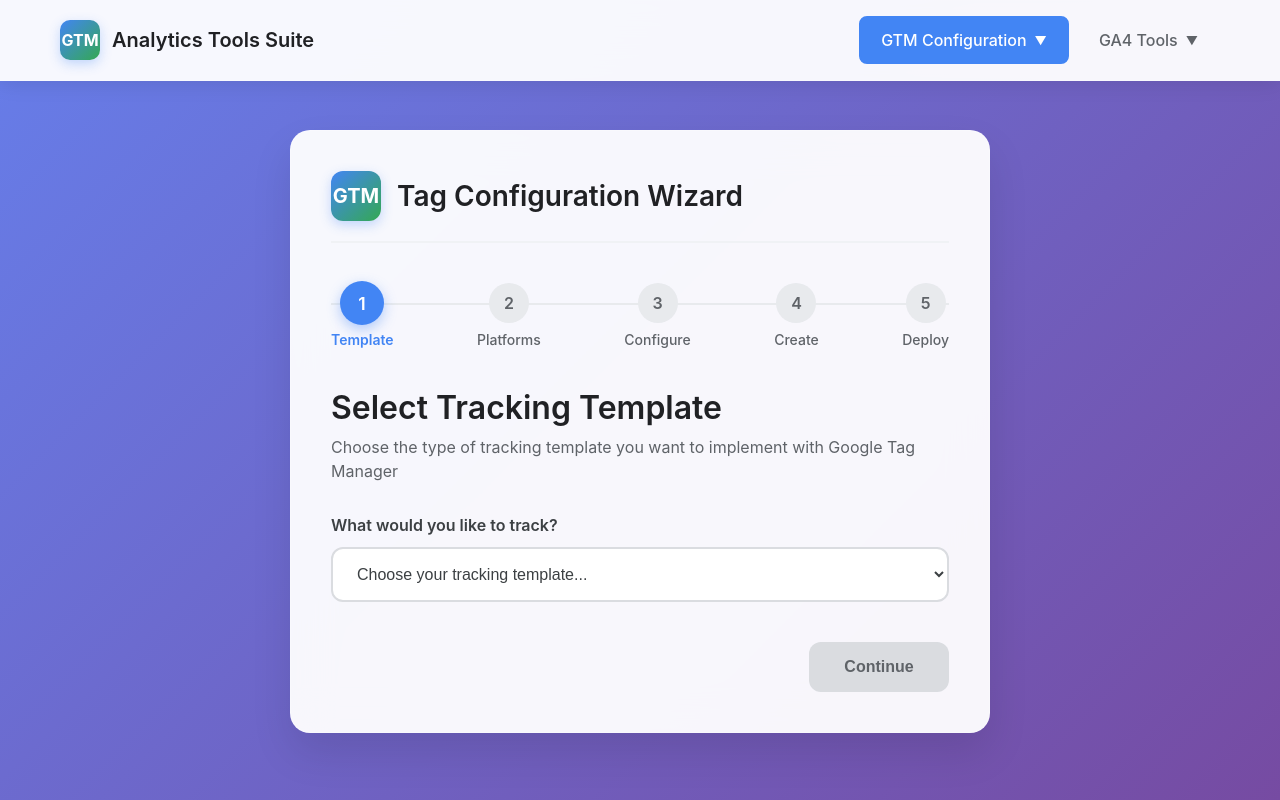
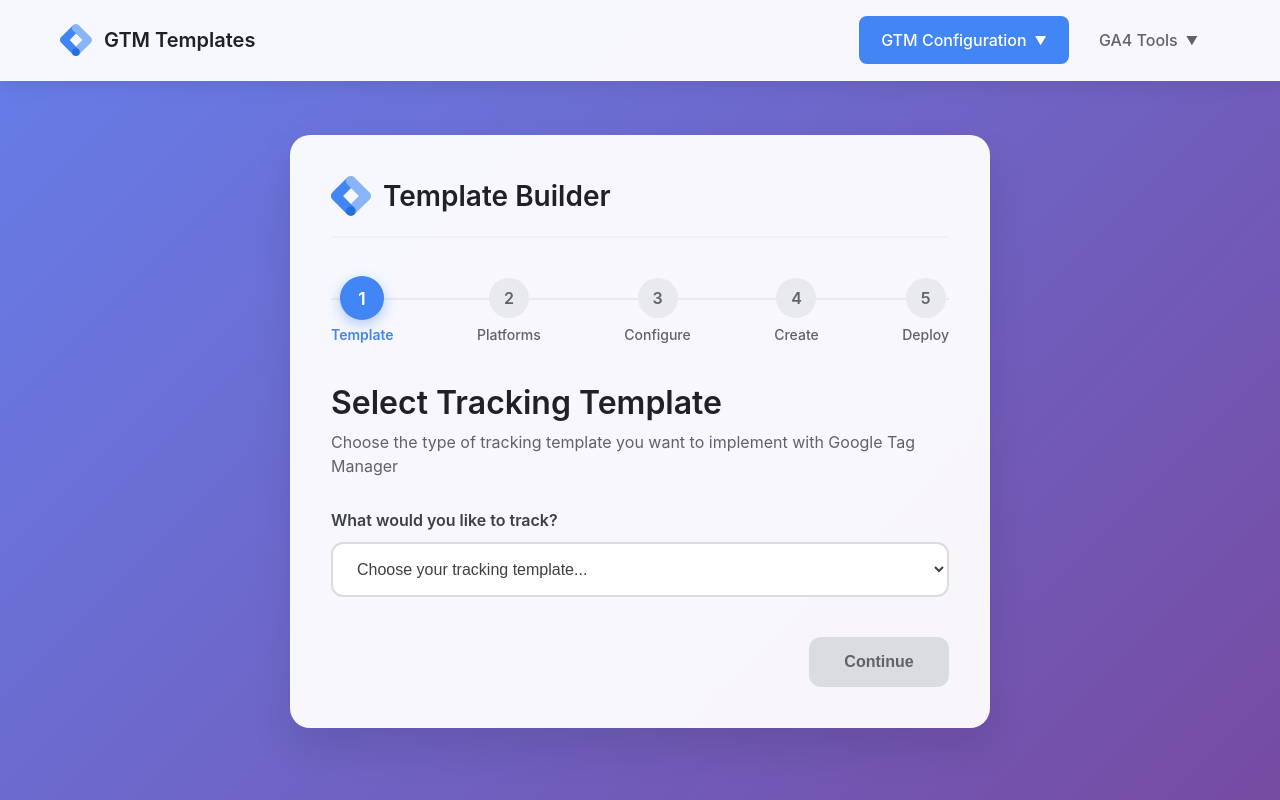
Before and after one commit to Mahmoudrda/Tool-kit, a plain HTML site: page index.html in a window 1280 px wide. Drawn offline with Linux system fonts and the light colour scheme.

Commit message:
added logos

```diff
--- a/csvScript.js
+++ b/csvScript.js
@@ -58,7 +58,7 @@ const Utils = {
         const date = new Date();
         const dateStr = date.toISOString().split('T')[0];
         const timeStr = date.toTimeString().split(' ')[0].replace(/:/g, '');
-        return `CSV Import - ${dateStr} ${timeStr}`;
+        return `Merkle | GA4 Events Configurations - ${dateStr} ${timeStr}`;
     },
 
     validateMeasurementId(id) {
--- a/csvStyle.css
+++ b/csvStyle.css
@@ -43,17 +43,16 @@ body {
 }
 
 .nav-logo-icon {
-    background: linear-gradient(135deg, #4285f4, #667eea);
-    color: white;
-    width: 40px;
-    height: 40px;
-    border-radius: 10px;
-    display: flex;
-    align-items: center;
-    justify-content: center;
-    font-weight: bold;
-    font-size: 14px;
-    box-shadow: 0 4px 15px rgba(66, 133, 244, 0.3);
+    width: 32px;
+    height: 32px;
+    /* Remove: background, color, border-radius, font properties */
+    display: block;
+}
+
+/* Optional hover effect */
+.nav-logo-icon:hover {
+    transform: scale(1.05);
+    transition: transform 0.2s ease;
 }
 
 .nav-logo-text {
--- a/index.html
+++ b/index.html
@@ -10,8 +10,8 @@
     <nav class="top-nav">
         <div class="nav-container">
             <div class="nav-logo">
-                <div class="nav-logo-icon">GTM</div>
-                <span class="nav-logo-text">Analytics Tools Suite</span>
+                <img src = "logos/google-tag-manager-svgrepo-com.svg" alt="GTM Logo" class="nav-logo-icon">
+                <span class="nav-logo-text">GTM Templates</span>
             </div>
             <div class="nav-links">
                 <div class="nav-dropdown">
@@ -40,8 +40,8 @@
     <div class="main-content">
         <div class="wizard-container">
             <div class="gtm-header">
-                <div class="gtm-logo">GTM</div>
-                <div class="gtm-title">Tag Configuration Wizard</div>
+                <img src="logos/google-tag-manager-svgrepo-com.svg" alt="GTM Logo" class="nav-logo-icon" style="width: 40px; height: 40px; margin-right: 12px;">
+                <div class="gtm-title">Template Builder</div>
             </div>
 
             <div class="progress-container">
--- a/styles.css
+++ b/styles.css
@@ -339,17 +339,16 @@ body {
 }
 
 .nav-logo-icon {
-    width: 40px;
-    height: 40px;
-    background: linear-gradient(135deg, #4285f4, #34a853);
-    border-radius: 10px;
-    display: flex;
-    align-items: center;
-    justify-content: center;
-    color: white;
-    font-weight: 700;
-    font-size: 16px;
-    box-shadow: 0 4px 12px rgba(66, 133, 244, 0.3);
+    width: 32px;
+    height: 32px;
+    /* Remove: background, color, border-radius, font properties */
+    display: block;
+}
+
+/* Optional hover effect */
+.nav-logo-icon:hover {
+    transform: scale(1.05);
+    transition: transform 0.2s ease;
 }
 
 .nav-logo-text {
```
Also changed, not shown: csvUpload.html (+3 -3 lines), logos/google-analytics-svgrepo-com.svg (added), logos/google-tag-manager-svgrepo-com.svg (added), 1 other file.
